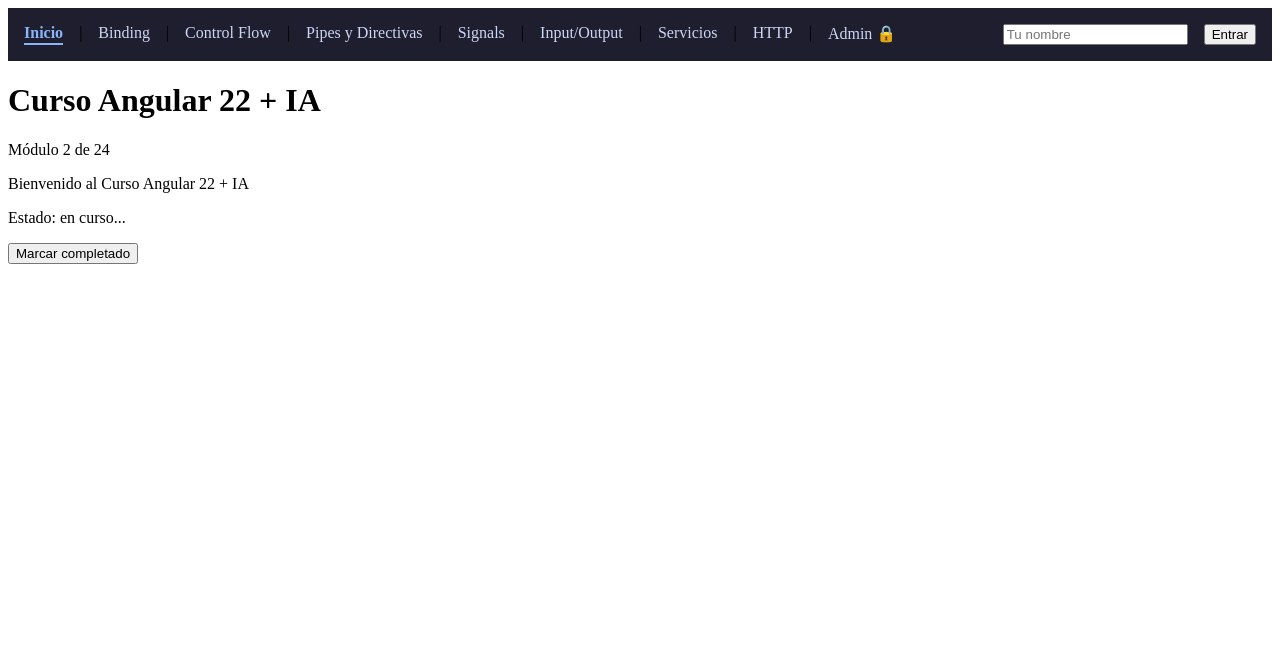
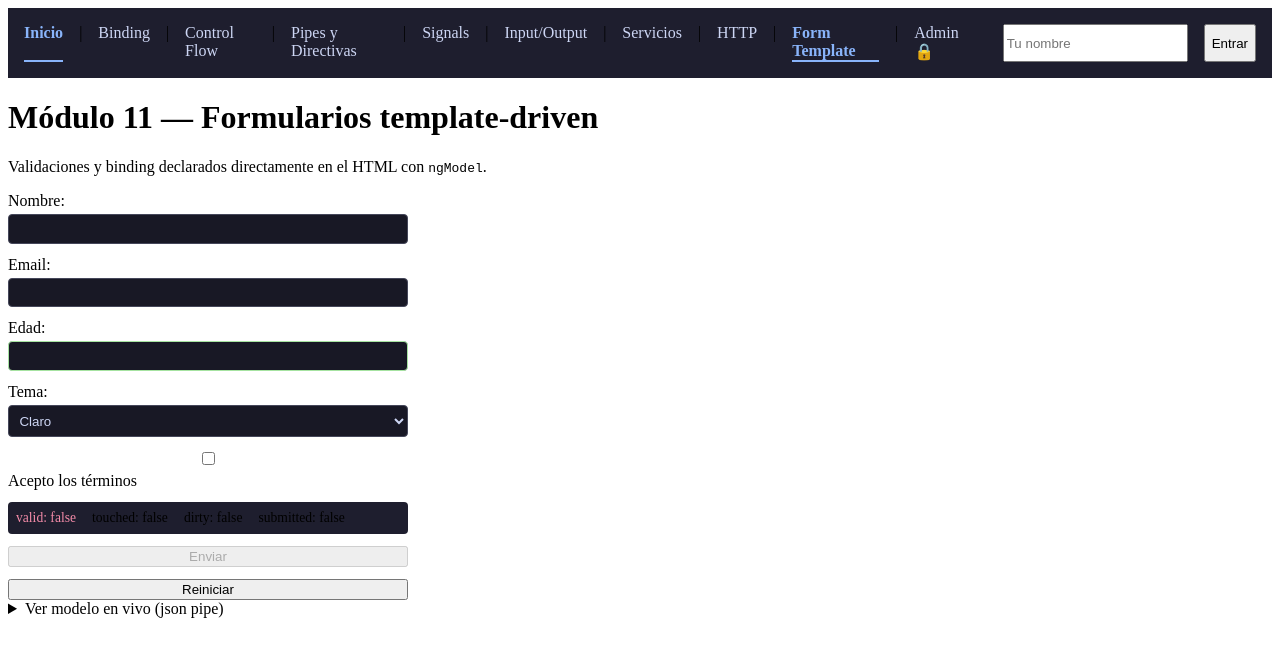
Before and after one commit to Motoerick92/curso-angular-ia, an Angular app: page /form-template in a window 1280 px wide. Before the commit this address led to /. Shown: the top 656 px of the page. Built offline with nearby package versions, Linux system fonts and the light colour scheme.

Commit message:
feat: modulo 11 - formulario template-driven con ngModel y validaciones nativas

```diff
--- a/src/app/app.html
+++ b/src/app/app.html
@@ -8,6 +8,7 @@
   <a routerLink="/io" routerLinkActive="activo">Input/Output</a> |
   <a routerLink="/servicios" routerLinkActive="activo">Servicios</a> |
   <a routerLink="/http" routerLinkActive="activo">HTTP</a> |
+  <a routerLink="/form-template" routerLinkActive="activo">Form Template</a> |
   <a routerLink="/admin" routerLinkActive="activo">Admin 🔒</a>
 
   <span class="spacer"></span>
--- a/src/app/app.routes.ts
+++ b/src/app/app.routes.ts
@@ -8,6 +8,7 @@
 import { Servicios } from './features/servicios/servicios';
 import { authGuard } from './core/guards/auth-guard';
 import { HttpDemo } from './features/http-demo/http-demo';
+import { FormTemplate } from './features/form-template/form-template';
 
 export const routes: Routes = [
   { path: '', component: Inicio },
@@ -18,6 +19,7 @@
   { path: 'io', component: Io },
   { path: 'servicios', component: Servicios },
   { path: 'http', component: HttpDemo },           // Módulo 10: HTTP
+  { path: 'form-template', component: FormTemplate }, // Módulo 11: forms template-driven
 
   // RUTA CON PARÁMETRO: :id llega como input (via withComponentInputBinding)
   // LAZY LOADING: loadComponent descarga el chunk SOLO al visitar la ruta
--- /dev/null
+++ b/src/app/features/form-template/form-template.css
@@ -0,0 +1,56 @@
+form {
+  display: flex;
+  flex-direction: column;
+  gap: 0.75rem;
+  max-width: 400px;
+}
+
+label {
+  display: flex;
+  flex-direction: column;
+  gap: 0.25rem;
+}
+
+input, select {
+  padding: 0.4rem;
+  border-radius: 4px;
+  border: 1px solid #45475a;
+  background: #181825;
+  color: #cdd6f4;
+}
+
+/* ng-touched + ng-invalid: Angular agrega estas clases automáticamente */
+input.ng-touched.ng-invalid {
+  border-color: #f38ba8;
+}
+
+input.ng-valid {
+  border-color: #a6e3a1;
+}
+
+.error {
+  color: #f38ba8;
+  font-size: 0.85rem;
+}
+
+.ok {
+  color: #a6e3a1;
+  font-size: 0.85rem;
+}
+
+.estados {
+  display: flex;
+  gap: 1rem;
+  font-size: 0.85rem;
+  padding: 0.5rem;
+  background: #1e1e2e;
+  border-radius: 4px;
+}
+
+.exito {
+  margin-top: 1rem;
+  padding: 0.75rem;
+  background: #a6e3a1;
+  color: #1e1e2e;
+  border-radius: 4px;
+}
--- /dev/null
+++ b/src/app/features/form-template/form-template.html
@@ -0,0 +1,109 @@
+<h1>Módulo 11 — Formularios template-driven</h1>
+<p>Validaciones y binding declarados directamente en el HTML con <code>ngModel</code>.</p>
+
+<!-- #formulario="ngForm" → referencia al FormGroup generado por Angular -->
+<!-- (ngSubmit) se dispara SOLO si el formulario es válido (con novalidate en el form lo controlamos nosotros) -->
+<form #formulario="ngForm" (ngSubmit)="alEnviar()" novalidate>
+
+  <!-- ── Input texto con ngModel two-way y validación required ── -->
+  <label>
+    Nombre:
+    <!-- name="" es OBLIGATORIO en template-driven: es la clave en ngForm -->
+    <input name="nombre"
+           [(ngModel)]="modelo().nombre"
+           required
+           minlength="3"
+           #nombre="ngModel" />
+  </label>
+
+  <!-- Mensajes de error: ngModel expone .touched (visitado) y .errors -->
+  @if (nombre.touched) {
+    @if (nombre.errors?.['required']) {
+      <small class="error">El nombre es obligatorio.</small>
+    }
+    @if (nombre.errors?.['minlength']) {
+      <small class="error">Mínimo 3 caracteres (tienes
+        {{ nombre.errors?.['minlength'].actualLength }}).</small>
+    }
+    @if (nombre.valid) {
+      <small class="ok">✓ Nombre válido</small>
+    }
+  }
+
+  <!-- ── Email con validación nativa type="email" ── -->
+  <label>
+    Email:
+    <input name="email"
+           type="email"
+           [(ngModel)]="modelo().email"
+           required
+           email
+           #email="ngModel" />
+  </label>
+  @if (email.touched && email.errors?.['email']) {
+    <small class="error">Formato de email inválido.</small>
+  }
+
+  <!-- ── Número con rango ── -->
+  <label>
+    Edad:
+    <input name="edad"
+           type="number"
+           [(ngModel)]="modelo().edad"
+           min="18"
+           max="99"
+           #edad="ngModel" />
+  </label>
+  @if (edad.touched && edad.errors?.['min']) {
+    <small class="error">Debes ser mayor de edad.</small>
+  }
+
+  <!-- ── Select con ngModel ── -->
+  <label>
+    Tema:
+    <select name="tema" [(ngModel)]="modelo().tema">
+      <option value="claro">Claro</option>
+      <option value="oscuro">Oscuro</option>
+    </select>
+  </label>
+
+  <!-- ── Checkbox ── -->
+  <label>
+    <input name="terminos"
+           type="checkbox"
+           [(ngModel)]="modelo().aceptaTerminos"
+           required
+           #terminos="ngModel" />
+    Acepto los términos
+  </label>
+  @if (terminos.touched && terminos.errors?.['required']) {
+    <small class="error">Debes aceptar los términos.</small>
+  }
+
+  <!-- ── Estados del formulario ── -->
+  <div class="estados">
+    <span [class.ok]="formulario.valid" [class.error]="formulario.invalid">
+      valid: {{ formulario.valid }}
+    </span>
+    <span>touched: {{ formulario.touched }}</span>
+    <span>dirty: {{ formulario.dirty }}</span>
+    <span>submitted: {{ formulario.submitted }}</span>
+  </div>
+
+  <!-- Botón submit deshabilitado hasta que el form sea válido -->
+  <button type="submit" [disabled]="formulario.invalid">Enviar</button>
+  <button type="button" (click)="reiniciar(); formulario.resetForm()">Reiniciar</button>
+</form>
+
+<!-- ── Feedback post-envío ── -->
+@if (enviado()) {
+  <div class="exito">
+    ✅ Enviado correctamente. Mira la consola (F12) o el JSON abajo.
+  </div>
+}
+
+<!-- Modelo en vivo con JsonPipe: observa ngModel mutando el objeto -->
+<details>
+  <summary>Ver modelo en vivo (json pipe)</summary>
+  <pre>{{ modelo() | json }}</pre>
+</details>
--- /dev/null
+++ b/src/app/features/form-template/form-template.ts
@@ -0,0 +1,55 @@
+import { Component, signal } from '@angular/core';
+import { FormsModule } from '@angular/forms';
+import { JsonPipe } from '@angular/common';
+
+// Datos del formulario: un simple objeto (no signals por campo,
+// porque ngModel muta el objeto directamente)
+interface FormularioContacto {
+  nombre: string;
+  email: string;
+  edad: number | null;
+  tema: 'claro' | 'oscuro';
+  aceptaTerminos: boolean;
+}
+
+// ═══════════════════════════════════════════════════════════════
+// TEMPLATE-DRIVEN: la lógica del form vive en el TEMPLATE.
+// ngModel hace two-way binding, ngForm rastrea validaciones.
+// Ideal para formularios simples.
+// ═══════════════════════════════════════════════════════════════
+@Component({
+  selector: 'app-form-template',
+  imports: [FormsModule, JsonPipe],   // FormsModule = obligatorio para ngModel/ngForm
+  templateUrl: './form-template.html',
+  styleUrl: './form-template.css',
+})
+export class FormTemplate {
+  // Modelo: objeto simple que ngModel muta con two-way binding
+  modelo = signal<FormularioContacto>({
+    nombre: '',
+    email: '',
+    edad: null,
+    tema: 'claro',
+    aceptaTerminos: false,
+  });
+
+  // Flag para mostrar éxito al enviar
+  enviado = signal(false);
+
+  // $event no se usa aquí: ngForm pasa directamente
+  alEnviar(): void {
+    this.enviado.set(true);
+    console.log('Formulario enviado:', this.modelo());
+  }
+
+  reiniciar(): void {
+    this.modelo.set({
+      nombre: '',
+      email: '',
+      edad: null,
+      tema: 'claro',
+      aceptaTerminos: false,
+    });
+    this.enviado.set(false);
+  }
+}
```
Also changed, not shown: 2 other files (tests, documents, lock files or other folders).
